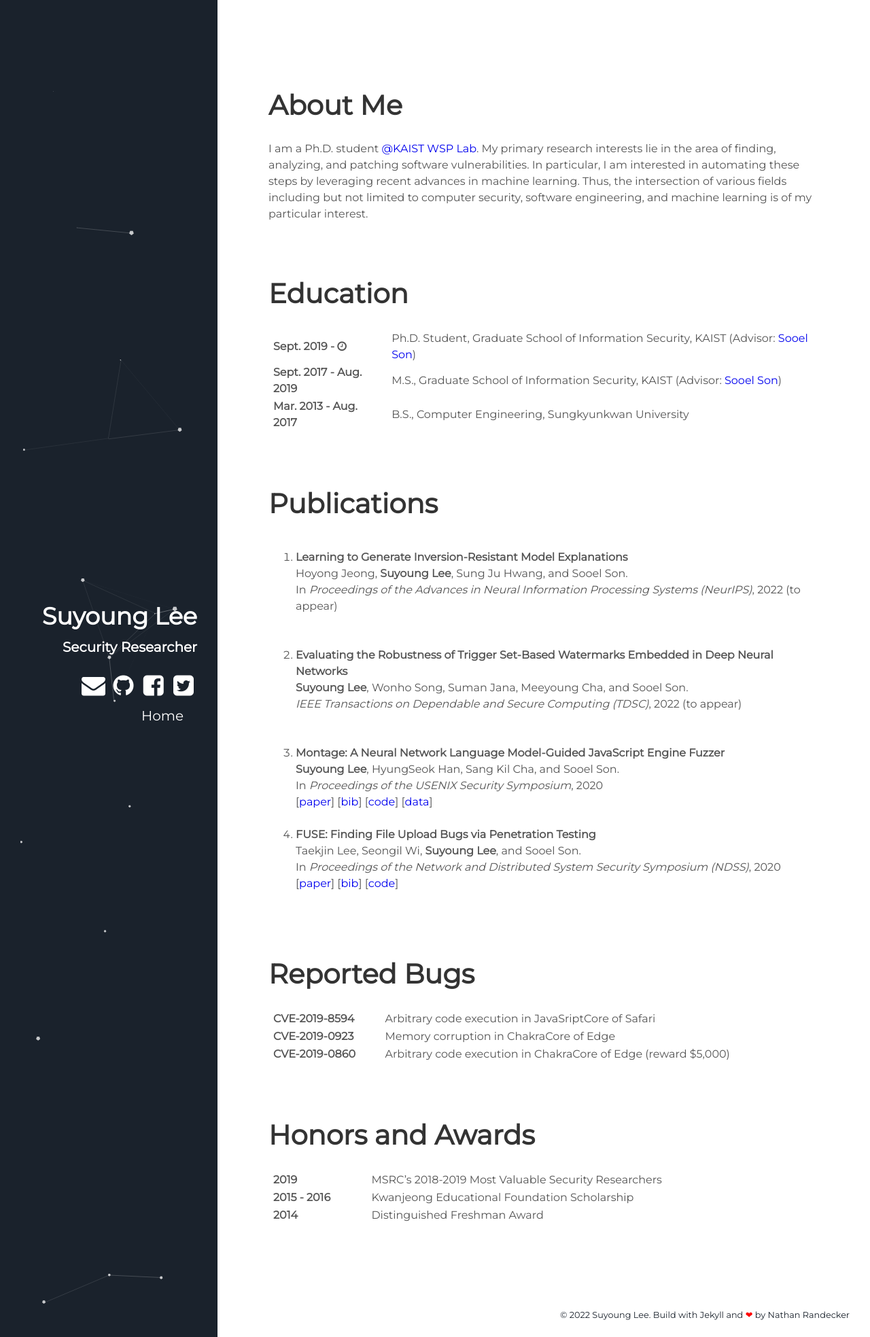
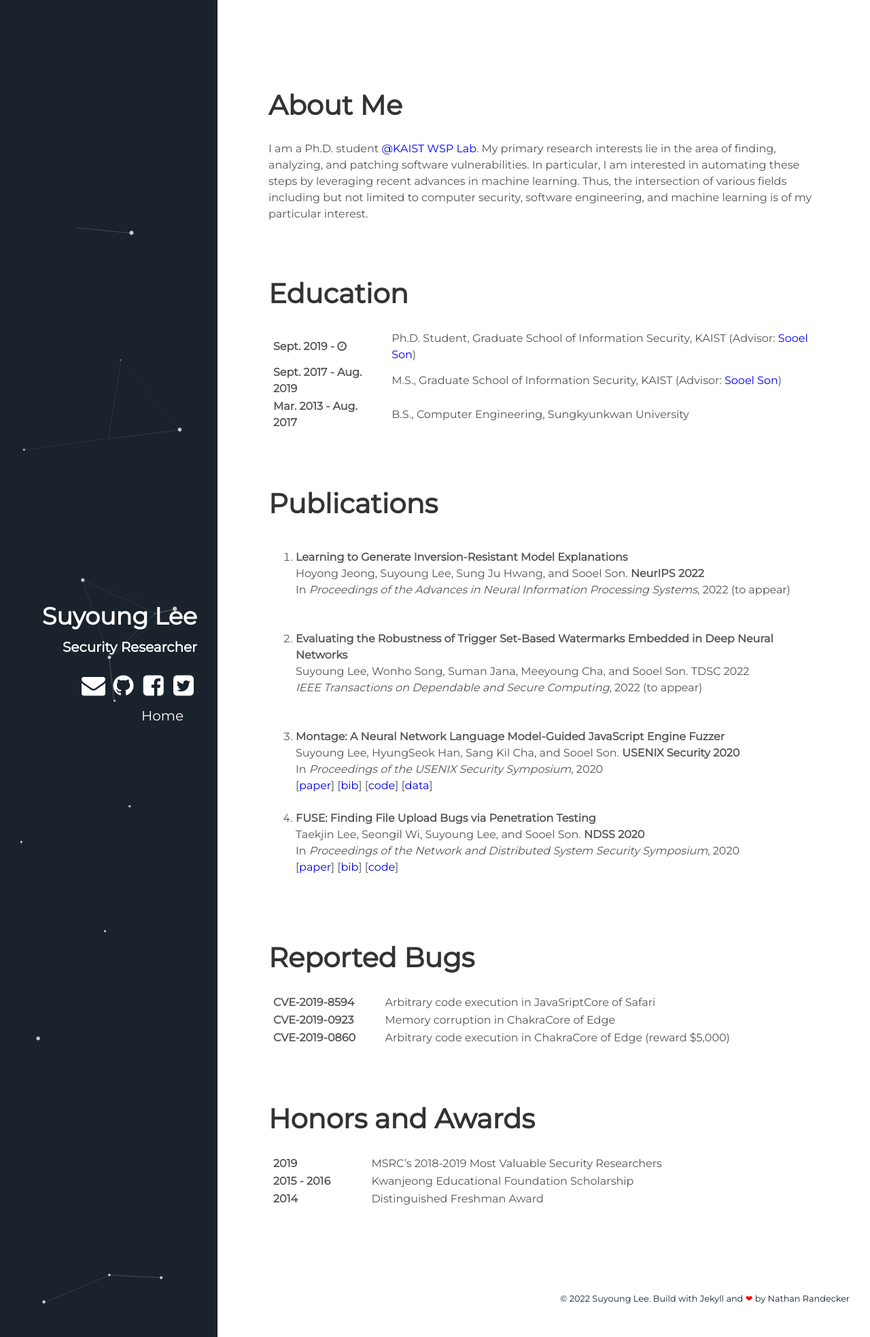
Before and after one commit to leeswimming/leeswimming.github.io, a Jekyll site: the page built from index.html, in a window 1280 px wide. Shown: the whole page at 68% size. Built offline with Jekyll 4.4.1, drawn with Linux system fonts in a browser that asks for light colours.

Commit message:
Display top venues in bold

```diff
--- a/_data/publications.yml
+++ b/_data/publications.yml
@@ -1,22 +1,25 @@
 - title: "Learning to Generate Inversion-Resistant Model Explanations"
-  authors: Hoyong Jeong, <strong>Suyoung Lee</strong>, Sung Ju Hwang, and Sooel Son.
-  venue: In <em>Proceedings of the Advances in Neural Information Processing Systems (NeurIPS)</em>
+  authors: Hoyong Jeong, Suyoung Lee, Sung Ju Hwang, and Sooel Son.
+  venue: <strong>NeurIPS 2022</strong>
+  proceedings: In <em>Proceedings of the Advances in Neural Information Processing Systems</em>
   year: 2022 (to appear)
   link:
   bib:
   code:
 
 - title: "Evaluating the Robustness of Trigger Set-Based Watermarks Embedded in Deep Neural Networks"
-  authors: <strong>Suyoung Lee</strong>, Wonho Song, Suman Jana, Meeyoung Cha, and Sooel Son.
-  venue: <em>IEEE Transactions on Dependable and Secure Computing (TDSC)</em>
+  authors: Suyoung Lee, Wonho Song, Suman Jana, Meeyoung Cha, and Sooel Son.
+  venue: TDSC 2022
+  proceedings: <em>IEEE Transactions on Dependable and Secure Computing</em>
   year: 2022 (to appear)
   link:
   bib:
   code:
 
 - title: "Montage: A Neural Network Language Model-Guided JavaScript Engine Fuzzer"
-  authors: <strong>Suyoung Lee</strong>, HyungSeok Han, Sang Kil Cha, and Sooel Son.
-  venue: In <em>Proceedings of the USENIX Security Symposium</em>
+  authors: Suyoung Lee, HyungSeok Han, Sang Kil Cha, and Sooel Son.
+  venue: <strong>USENIX Security 2020</strong>
+  proceedings: In <em>Proceedings of the USENIX Security Symposium</em>
   year: 2020
   link: /papers/lee-sec20.pdf
   bib: /bibtex/lee-sec20.bib
@@ -24,8 +27,9 @@
   data: https://github.com/WSP-LAB/js-test-suite
 
 - title: "FUSE: Finding File Upload Bugs via Penetration Testing"
-  authors: Taekjin Lee, Seongil Wi, <strong>Suyoung Lee</strong>, and Sooel Son.
-  venue: In <em>Proceedings of the Network and Distributed System Security Symposium (NDSS)</em>
+  authors: Taekjin Lee, Seongil Wi, Suyoung Lee, and Sooel Son.
+  venue: <strong>NDSS 2020</strong>
+  proceedings: In <em>Proceedings of the Network and Distributed System Security Symposium</em>
   year: 2020
   link: /papers/lee-ndss20.pdf
   bib: /bibtex/lee-ndss20.bib
--- a/_includes/sections/publications.html
+++ b/_includes/sections/publications.html
@@ -10,8 +10,8 @@
           <strong>
             {{paper.title}} <br>
           </strong>
-          {{paper.authors}} <br>
-          {{paper.venue}}, {{paper.year}} <br>
+          {{paper.authors}} {{paper.venue}}<br>
+          {{paper.proceedings}}, {{paper.year}} <br>
           {% if paper.link %}
             [<a href="{{paper.link}}" target="_blank">paper</a>]
           {% endif %}
```
